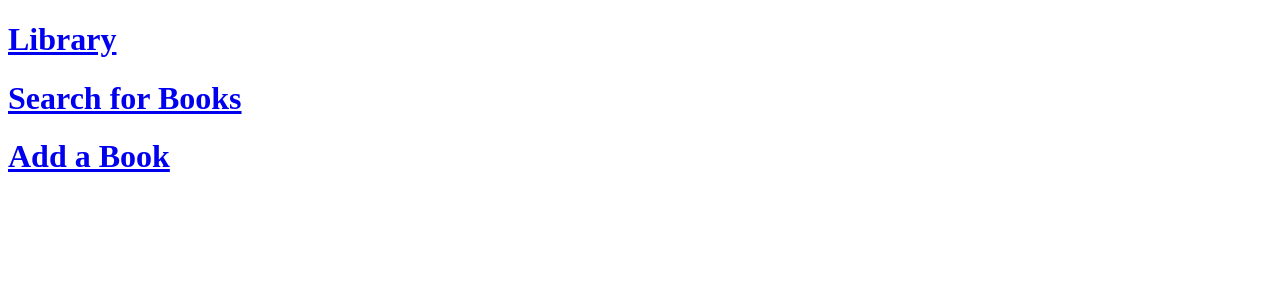
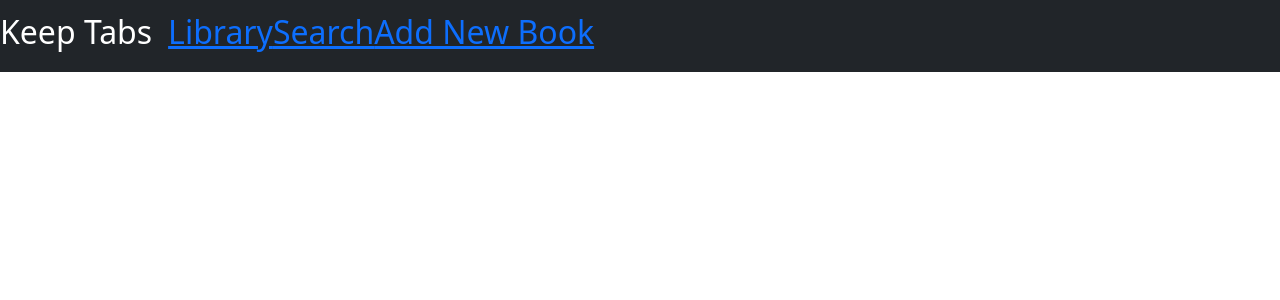
Before and after one commit to mmccarthy64/Keep-Tabs, a React (Create React App) app: page / in a window 1280 px wide. Shown: the top 300 px of the page. Built offline with nearby package versions, Linux system fonts and the light colour scheme; no server answers.

Commit message:
Update Routes and Navbar

```diff
--- a/src/App.js
+++ b/src/App.js
@@ -13,7 +13,6 @@ class App extends Component{
     this.props.getBooks()
   }
   render(){
-    console.log(this.props)
     return (
       <div className="App">
         < Router >
--- a/src/components/NavBar.js
+++ b/src/components/NavBar.js
@@ -1,19 +1,15 @@
 import React from 'react';
 import { Link } from "react-router-dom";
+import { Navbar} from 'react-bootstrap';
 
 const NavBar = () => {
     return (
-        <div id='nav-bar'>
-            <Link to='/library'>
-                <h1 id='library'>Library</h1>
-            </Link>
-            <Link to='/search'>
-                <h1 id='search'>Search for Books</h1>
-            </Link>
-            <Link to='/new'>
-                <h1 id='book-form'>Add a Book</h1>
-            </Link>
-        </div>
+        <Navbar bg="dark" variant="dark">
+            <Navbar.Brand><h2>Keep Tabs</h2></Navbar.Brand>
+                <Link to='/library'><h2>Library</h2></Link>
+                <Link to='/search'><h2>Search</h2></Link>
+                <Link to='/books/new'><h2>Add New Book</h2></Link>
+        </Navbar>
     );
 }
 
--- a/src/containers/BooksContainer.js
+++ b/src/containers/BooksContainer.js
@@ -13,10 +13,10 @@ class BooksContainer extends Component {
                     <Route exact path='/library'>
                         < Books books={this.props.books} />
                     </Route>
-                    <Route exact path='/new'>
+                    <Route path='/books/new'>
                         < BookForm createBook={this.props.createBook} />
                     </Route>
-                    <Route exact path='/search'>
+                    <Route path='/search'>
                         {/* search GoogleBooks */}
                     </Route>
                 </Switch>
--- a/src/index.js
+++ b/src/index.js
@@ -6,6 +6,8 @@ import { Provider } from 'react-redux'
 import { createStore, applyMiddleware, compose } from 'redux'
 import manageLibrary from './reducers/manageLibrary'
 import thunk from 'redux-thunk';
+
+import 'bootstrap/dist/css/bootstrap.min.css'
 
 const store = createStore(manageLibrary, compose(applyMiddleware(thunk),window.__REDUX_DEVTOOLS_EXTENSION__ && window.__REDUX_DEVTOOLS_EXTENSION__()))
 
```
Also changed, not shown: src/App.css (+11 -0 lines), 2 other files (tests, documents, lock files or other folders).
